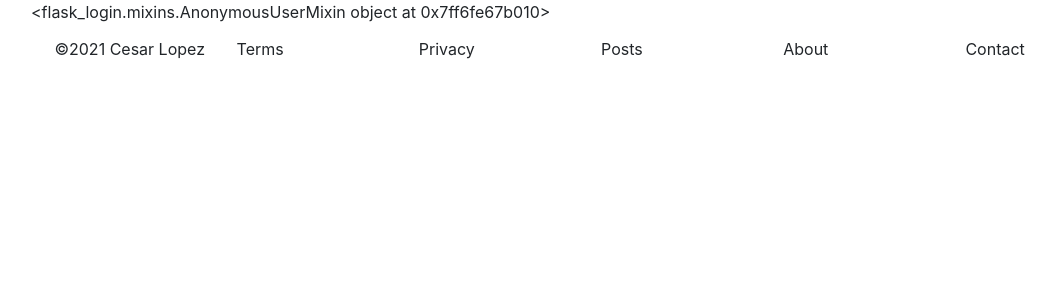
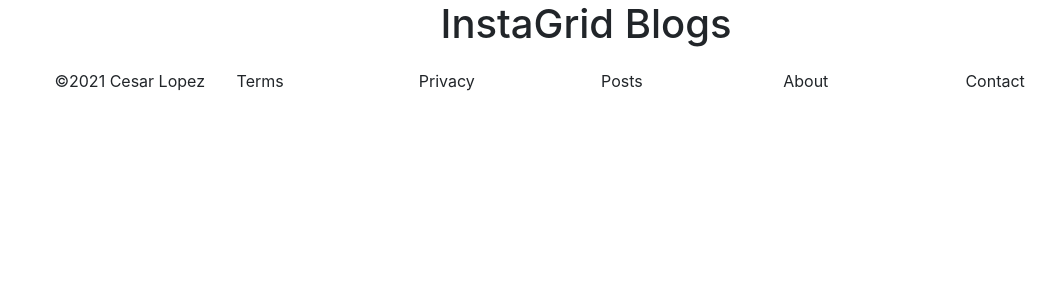
Before and after one commit to SelipeProducts/InstaGrid, a Flask app: page /blogs in a window 1280 px wide. Shown: the part 56-356 px from the top of the page, without its empty margins (54-1110 px from the left). Run offline with Flask 2, Linux system fonts and the light colour scheme; some libraries are stand-ins or nearby versions.

Commit message:
Simplified DB Models. Blog page now shows blog elements from db.

```diff
--- a/website/__init__.py
+++ b/website/__init__.py
@@ -25,7 +25,7 @@
     app.register_blueprint(views, url_prefix='/')
     app.register_blueprint(auth, url_prefix='/')
 
-    from .models import User, Note, Blog, Blog_array, blog_list
+    from .models import User, Note, Blog
 
     create_database(app)
 
--- a/website/auth.py
+++ b/website/auth.py
@@ -1,5 +1,5 @@
 from flask import Blueprint, render_template, request, flash, redirect, url_for
-from .models import User
+from .models import User, Note, Blog
 from werkzeug.security import generate_password_hash, check_password_hash
 from . import db
 from flask_login import login_user, login_required, logout_user, current_user
--- a/website/models.py
+++ b/website/models.py
@@ -2,10 +2,10 @@
 from flask_login import UserMixin
 from sqlalchemy.sql import func
 
-blog_list = db.Table('blog_list',
-  db.Column('user_id', db.Integer, db.ForeignKey('user.id')),
-  db.Column('array_id', db.Integer, db.ForeignKey('blog_array.id'))
-)
+# blog_list = db.Table('blog_list',
+#   db.Column('user_id', db.Integer, db.ForeignKey('user.id')),
+#   db.Column('array_id', db.Integer, db.ForeignKey('blog_array.id'))
+# )
 
 class User(db.Model, UserMixin):
     id = db.Column(db.Integer, primary_key=True)
@@ -17,7 +17,7 @@
     url = db.Column(db.String(150))
     pic = db.Column(db.String(150))
     notes = db.relationship('Note', backref='note_creater')
-    bloglist_rel = db.relationship('Blog_array', secondary=blog_list, backref=db.backref('bloglist'), lazy='dynamic')
+    blogs = db.relationship('Blog', backref='blog_creater')
 
 class Note(db.Model):
     id = db.Column(db.Integer, primary_key=True)
@@ -25,16 +25,10 @@
     date = db.Column(db.DateTime(timezone=True), default=func.now())
     user_id = db.Column(db.Integer, db.ForeignKey('user.id'))
 
-class Blog_array(db.Model):
-  id = db.Column(db.Integer, primary_key=True)
-  blog_rel = db.relationship('Blog', backref='blogs')
-
-
 class Blog(db.Model):
   id = db.Column(db.Integer, primary_key=True)
   pic = db.Column(db.String(150))
   title = db.Column(db.String(150))
   content =  db.Column(db.String(1000))
   post_date = db.DateTime(timezone=True)
-
-  array_id = db.Column(db.Integer, db.ForeignKey('blog_array.id'))
+  user_id = db.Column(db.Integer, db.ForeignKey('user.id'))
--- a/website/templates/blogs.html
+++ b/website/templates/blogs.html
@@ -1,10 +1,41 @@
 {% extends "base.html" %} {% block title %} Blogs {% endblock %}
 {% block content %}
-  {{user}}
-  {{user.bloglist}}
-  {% for indiv_blog in user.bloglist %}
-    Title <br/>
-   {{indiv_blog.title}}
+    <div class="row">
+      <div class="col-sm">
+        <div align="center">
+          <h1> InstaGrid Blogs </h1>
+        </div>
+      </div>
+    </div>
+  {% for indiv_blog in user.blogs %}
+  {{indiv_blog.id}}
+    <div class="row">
+      <div class="col-sm">
+        <div align="center">
+          <img src="{{ url_for('static', filename=indiv_blog.pic) }}" class="grid_photo_posts center" id={{indiv_blog.id}}>
+          <div class="row post_padding"> <!-- inner row -->
+            <div class="col-sm">
+              <h5>
+                {{ user.first_name
+                + ' ' +
+                user.last_name }} </h5>
+            </div>
+            <div class="col-sm">
+              {{ indiv_blog.title }}
+            </div>
+            <div class="col-sm">
+              {{ indiv_blog.date }}
+            </div>
+          <div> <!-- end of inner row -->
+          <div class="row"> <!-- inner row 2 -->
+            <div class="col-sm txt_align_left post_padding">
+              {{indiv_blog.content}}
+            </div>
+          </div> <!-- end of inner row 2 -->
+        </div>
+      </div>
+    </div>
+
   {% endfor %}
 
 
--- a/website/views.py
+++ b/website/views.py
@@ -1,6 +1,7 @@
 from flask import Blueprint, render_template, request, flash, jsonify
 from flask_login import login_required, current_user
-from .models import Note, User, Blog, Blog_array, blog_list
+from .models import Note, User, Blog
+
 from datetime import date, time, datetime
 
 from . import db
@@ -27,7 +28,7 @@
   #     db.session.commit()
   #     flash('Note added!', category='success')
 
-  return render_template("home.html", user=current_user)
+  return render_template("home.html", user=current_user, counter = 0)
 
 
 @views.route('/delete-note', methods=['POST'])
@@ -88,38 +89,36 @@
 
 @views.route('/blogs', methods=['GET', 'POST'])
 def blogs():
-  #pre filled data
-  pic1 = 'coding_notes.jpg'
-  title1 = 'Having a notebook when coding is handy!'
-  date1 = date(year=2016, month=2, day=3)
-  content1 = '<p>Ever start a project and the internal logic has your mind running in circles? Sometimes its best to write down your ideas in a notebook to simplify the planning and development process</p> <p>We dont remember everything that pops up in our head. Having things jotted down helps us to not have to remember key ideas.</p>'
+  blogs = Blog.query
+  if blogs:
+    pass
+  else:
+    #pre filled data
+    pic1 = 'coding_notes.jpg'
+    title1 = 'Having a notebook when coding is handy!'
+    date1 = date(year=2016, month=2, day=3)
+    content1 = '<p>Ever start a project and the internal logic has your mind running in circles? Sometimes its best to write down your ideas in a notebook to simplify the planning and development process</p> <p>We dont remember everything that pops up in our head. Having things jotted down helps us to not have to remember key ideas.</p>'
 
-  pic2 = 'coding_glasses.jpg'
-  title2 = 'Did not realize how much I needed glasses!'
-  date2 = date(year=2020, month=2, day=16)
-  content2 = ' <p> I had a prescription for glasses from 2016 but around 2019 I broke my only pair of glasses. Fast farward to 2021 and I barely got a new pair of glasses with an updated prescription.</p> <p>Im not blind blind but that doesnt make reading code without my glasses any easier. Now the text in my code is in HD hopefully I can find bugs easier!</p>'
+    pic2 = 'coding_glasses.jpg'
+    title2 = 'Did not realize how much I needed glasses!'
+    date2 = date(year=2020, month=2, day=16)
+    content2 = ' <p> I had a prescription for glasses from 2016 but around 2019 I broke my only pair of glasses. Fast farward to 2021 and I barely got a new pair of glasses with an updated prescription.</p> <p>Im not blind blind but that doesnt make reading code without my glasses any easier. Now the text in my code is in HD hopefully I can find bugs easier!</p>'
 
-  pic3 = 'coding_python1.jpg'
-  title3 = 'From Java to Python'
-  date3 = date(year=2021, month=3, day=21)
-  content3 = '<p> Coding is one of my passions. If only I had practiced constantly and not taken random breaks. I first learned how to program in a Java Series held at CSULA. I learned everything from OOP to Data Structures and Algorithms. But Java (for me) wasnt the best language to solve different problems.</p> <p>Reinspired to improve my development skills I am now learning Python. I first started with beginner projects that just use the console. This include a hangman, cryptography, and search algorithm projects. Now I am working with Flask with Python.</p>'
+    pic3 = 'coding_python1.jpg'
+    title3 = 'From Java to Python'
+    date3 = date(year=2021, month=3, day=21)
+    content3 = '<p> Coding is one of my passions. If only I had practiced constantly and not taken random breaks. I first learned how to program in a Java Series held at CSULA. I learned everything from OOP to Data Structures and Algorithms. But Java (for me) wasnt the best language to solve different problems.</p> <p>Reinspired to improve my development skills I am now learning Python. I first started with beginner projects that just use the console. This include a hangman, cryptography, and search algorithm projects. Now I am working with Flask with Python.</p>'
 
-  blog_array1 = Blog_array()
 
-  blog1 = Blog(pic=pic1, title=title1, post_date=date1, content=content1, blogs=blog_array1)
-  blog2 = Blog(pic=pic2, title=title2, post_date=date2, content=content2, blogs=blog_array1)
-  blog3 = Blog(pic=pic3, title=title3, post_date=date3, content=content3, blogs=blog_array1)
+    blog1 = Blog(pic=pic1, title=title1, post_date=date1, content=content1, user_id=current_user.id)
+    blog2 = Blog(pic=pic2, title=title2, post_date=date2, content=content2, user_id=current_user.id)
+    blog3 = Blog(pic=pic3, title=title3, post_date=date3, content=content3, user_id=current_user.id)
 
-  db.session.add(blog_array1)
-  db.session.add(blog1)
-  db.session.add(blog2)
-  db.session.add(blog3)
+    db.session.add(blog1)
+    db.session.add(blog2)
+    db.session.add(blog3)
 
-  db.session.commit()
+    db.session.commit()
 
-  #blogs =
-  #blog_list.query.filter_by(user_id=current_user.id).first()
-
-  print(blogs)
 
   return render_template('blogs.html', user=current_user)
```
Also changed, not shown: website/templates/home.html (+18 -52 lines), website/database.db, website/static/style.css (line endings or trailing spaces).
